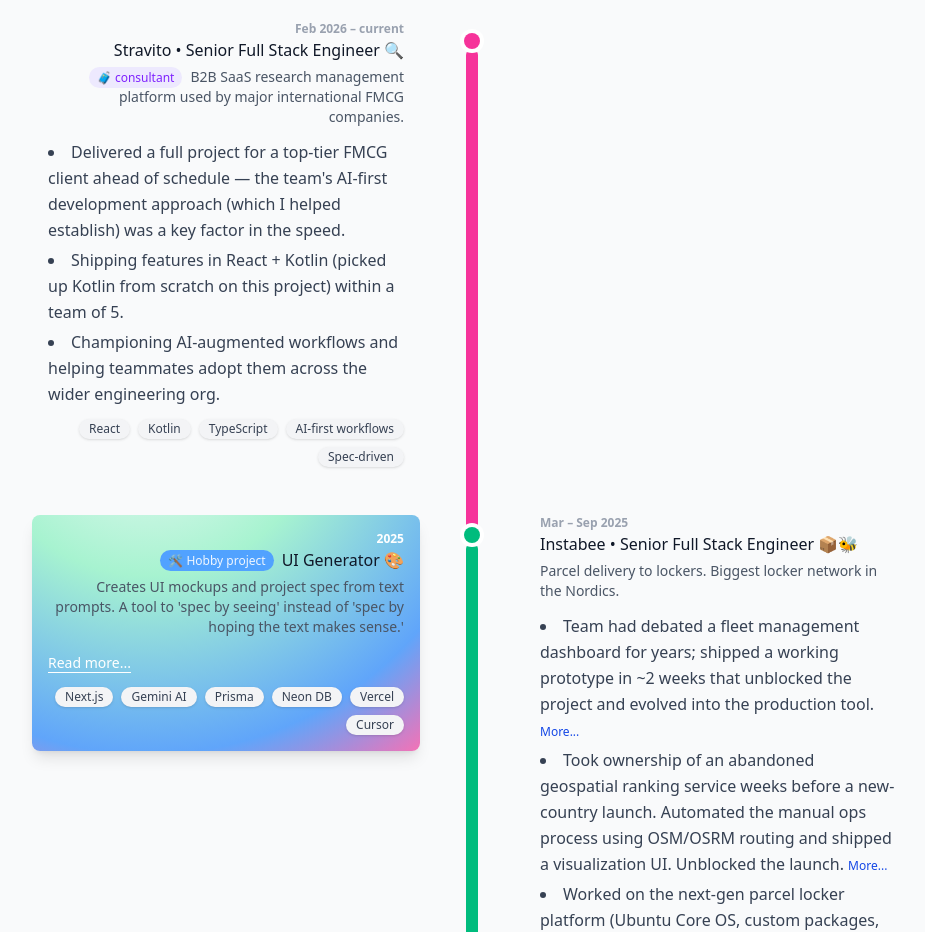
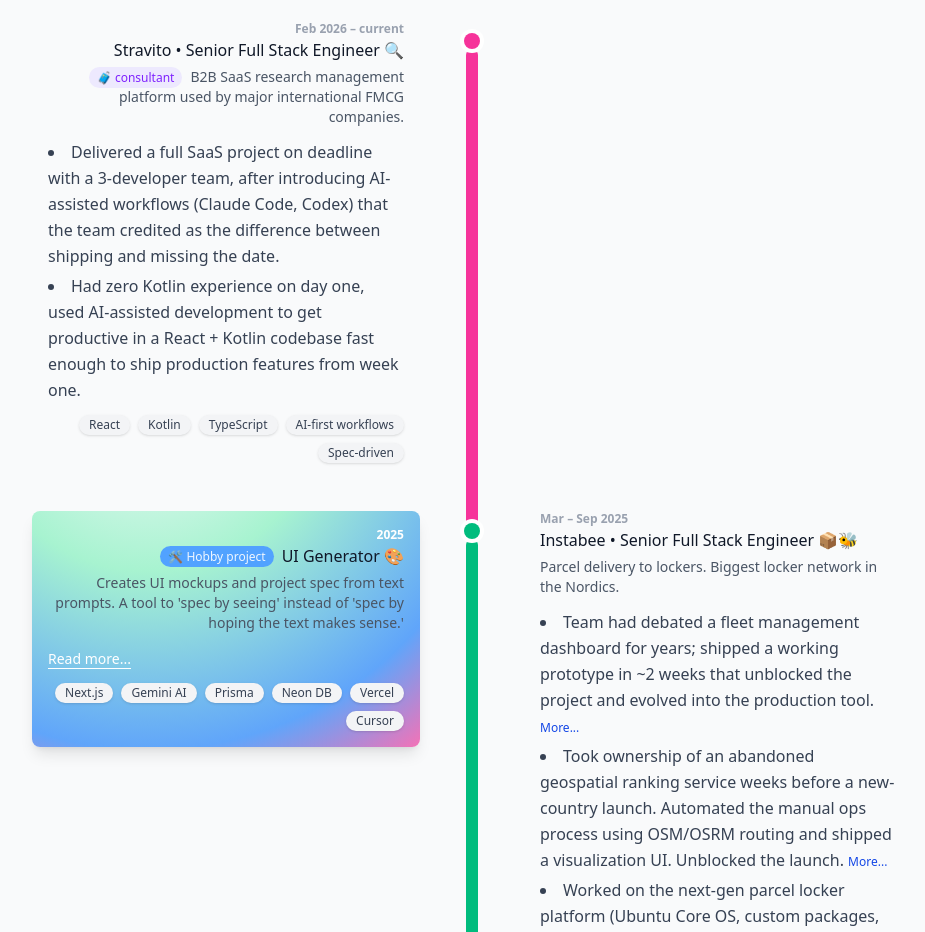
Before and after one commit to kvasdopil/me, a React (Vite) app: page / in a window 1280 px wide. Shown: the part 940-1872 px from the top of the page, without its empty margins (168-1093 px from the left). Built offline with nearby package versions, Linux system fonts and the light colour scheme.

Commit message:
fix: cleanup cv

```diff
--- a/src/App.tsx
+++ b/src/App.tsx
@@ -130,16 +130,13 @@
             tags={["React", "Kotlin", "TypeScript", "AI-first workflows", "Spec-driven"]}
           >
             <TimelineBullet>
-              Delivered a full project for a top-tier FMCG client ahead of schedule — the team's
-              AI-first development approach (which I helped establish) was a key factor in the speed.
+              Delivered a full SaaS project on deadline with a 3-developer team, after introducing
+              AI-assisted workflows (Claude Code, Codex) that the team credited as the difference
+              between shipping and missing the date.
             </TimelineBullet>
             <TimelineBullet>
-              Shipping features in React + Kotlin (picked up Kotlin from scratch on this project)
-              within a team of 5.
-            </TimelineBullet>
-            <TimelineBullet>
-              Championing AI-augmented workflows and helping teammates adopt them across the wider
-              engineering org.
+              Had zero Kotlin experience on day one, used AI-assisted development to get productive
+              in a React + Kotlin codebase fast enough to ship production features from week one.
             </TimelineBullet>
           </TimelineItem>
           <TimelineItem
```
Also changed, not shown: 4 other files (tests, documents, lock files or other folders).
